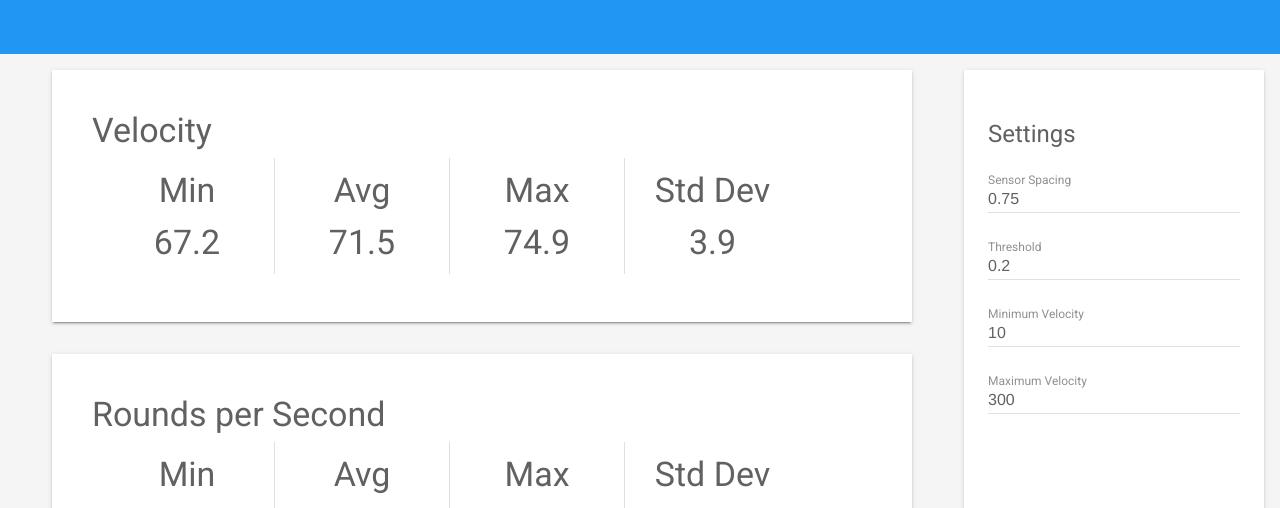
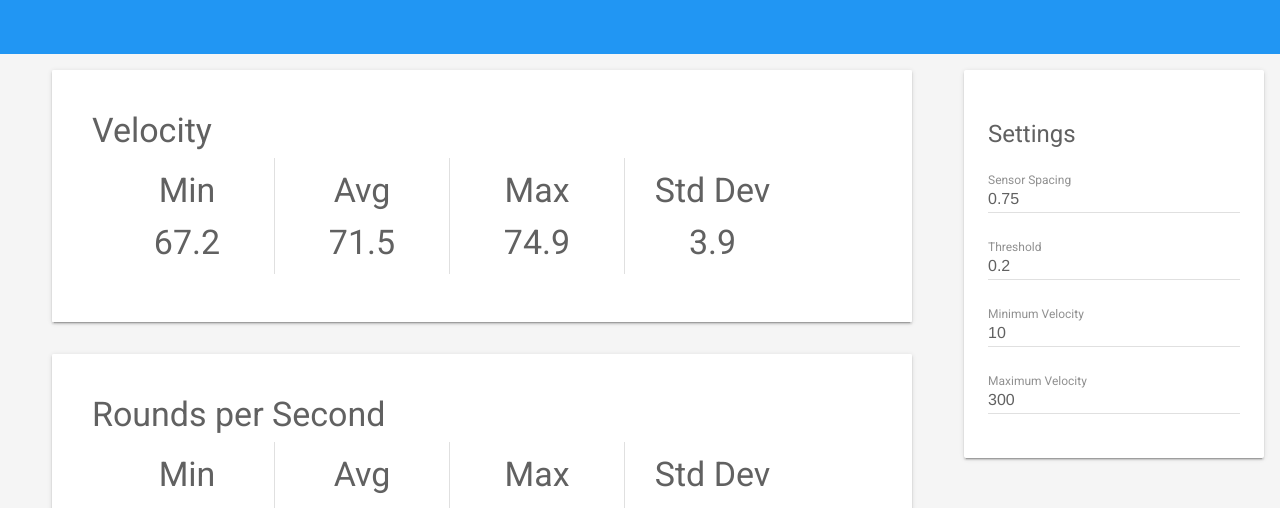
Before and after one commit to ahalekelly/webChrony, a plain HTML site: page mdl.html in a window 1280 px wide. Shown: the part 138-646 px from the top of the page. Drawn offline with nearby package versions, Linux system fonts and the light colour scheme.

Commit message:
Top align settings cell

```diff
--- a/mdl.html
+++ b/mdl.html
@@ -137,7 +137,7 @@
 							</table>
 						</section>
 					</div>
-					<div class="mdl-card mdl-cell mdl-cell--3-col mdl-shadow--2dp">
+					<div class="mdl-card mdl-cell mdl-cell--3-col mdl-cell--top mdl-shadow--2dp">
 						<form action="#" style="margin: 24px">
 						<h4>Settings</h4>
 							<div class="mdl-textfield mdl-js-textfield mdl-textfield--floating-label full-width">
```
